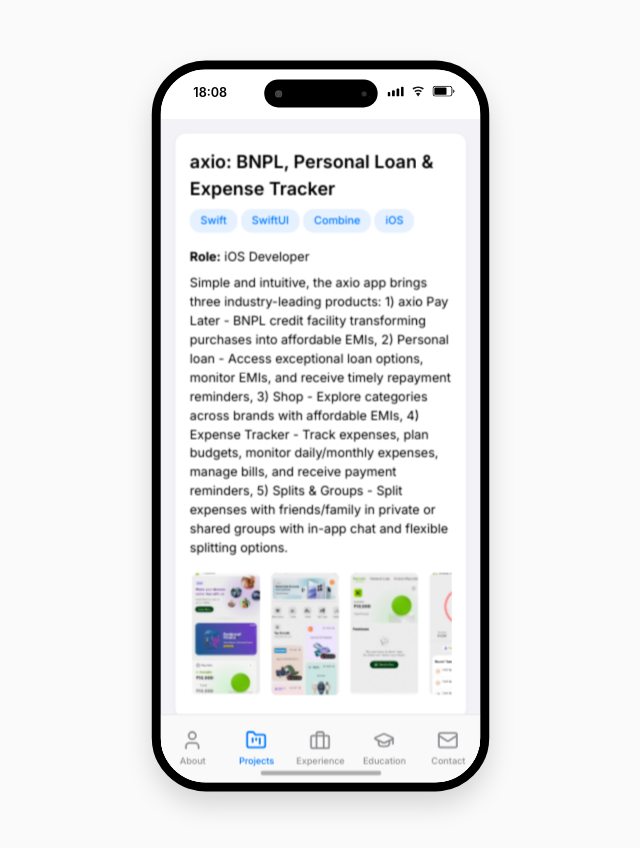
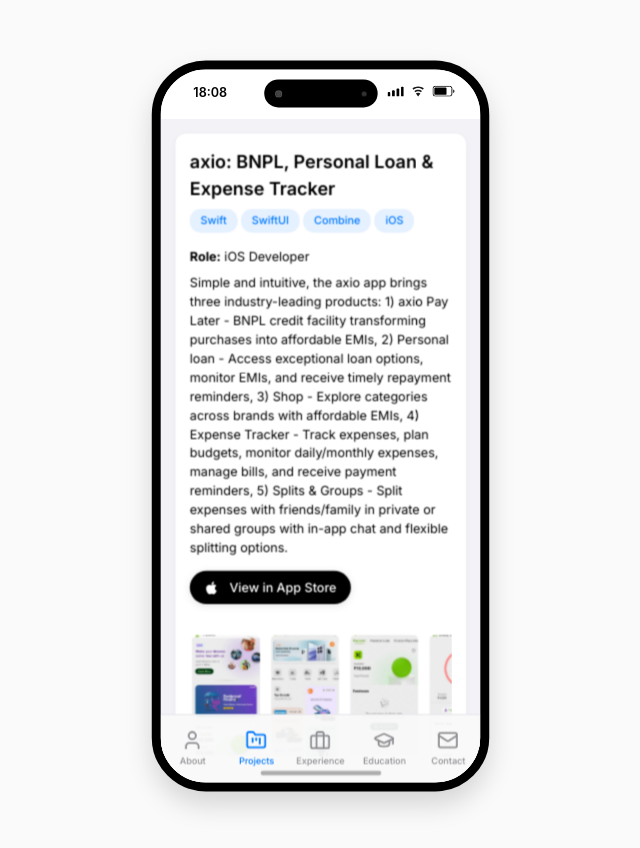
Before and after one commit to draj222/hidheerajios, a React (Vite) app: page / in a window 1280 px wide. Both pictures are taken after a click on the button "Projects". Shown: the top 848 px of the page, without its empty margins (320-960 px from the left). Built offline with nearby package versions, Linux system fonts and the light colour scheme.

Commit message:
page title

```diff
--- a/src/App.tsx
+++ b/src/App.tsx
@@ -8,12 +8,17 @@
 import Contact from './components/Contact';
 import Header from './components/Header';
 import './styles/App.css';
+import resumeData from './resume.json';
 
 function App() {
   const [activeTab, setActiveTab] = useState('about');
   const [isDesktop, setIsDesktop] = useState(window.innerWidth >= 768);
 
   useEffect(() => {
+    // Set document title based on resume data
+    const { name, title } = resumeData.basics;
+    document.title = `${name} - ${title}`;
+
     const handleResize = () => {
       setIsDesktop(window.innerWidth >= 768);
     };
@@ -41,7 +46,7 @@
 
   const appContent = (
     <div className="ios-app">
-      <Header activeTab={activeTab} />
+      <Header />
       <main className="ios-content">
         {renderContent()}
       </main>
--- a/src/components/ProjectCard.tsx
+++ b/src/components/ProjectCard.tsx
@@ -12,7 +12,6 @@
   description: string;
   folderName: string;
   appLink?: string;
-  featuresLink?: string;
   screenshots: string[];
 }
 
@@ -72,11 +71,13 @@
 
         <p className="project-description">{project.description}</p>
 
-        {(project.appLink || project.featuresLink) && (
-          <div className="project-links">
-            {project.appLink && <a href={project.appLink} className="ios-button" target="_blank" rel="noopener noreferrer">App Link</a>}
-            {project.featuresLink && <a href={project.featuresLink} className="ios-button" target="_blank" rel="noopener noreferrer">Features</a>}
-          </div>
+        {project.appLink && (
+          <a href={project.appLink} className="app-link-button" target="_blank" rel="noopener noreferrer">
+            <svg xmlns="http://www.w3.org/2000/svg" viewBox="0 0 384 512" width="16" height="16" fill="currentColor" className="app-link-icon">
+              <path d="M318.7 268.7c-.2-36.7 16.4-64.4 50-84.8-18.8-26.9-47.2-41.7-84.7-44.6-35.5-2.8-74.3 20.7-88.5 20.7-15 0-49.4-19.7-76.4-19.7C63.3 141.2 4 184.8 4 273.5q0 39.3 14.4 81.2c12.8 36.7 59 126.7 107.2 125.2 25.2-.6 43-17.9 75.8-17.9 31.8 0 48.3 17.9 76.4 17.9 48.6-.7 90.4-82.5 102.6-119.3-65.2-30.7-61.7-90-61.7-91.9zm-56.6-164.2c27.3-32.4 24.8-61.9 24-72.5-24.1 1.4-52 16.4-67.9 34.9-17.5 19.8-27.8 44.3-25.6 71.9 26.1 2 49.9-11.4 69.5-34.3z"/>
+            </svg>
+            <span>View in App Store</span>
+          </a>
         )}
       </div>
 
--- a/src/resume.json
+++ b/src/resume.json
@@ -94,6 +94,7 @@
       "technology": "iOS",
       "folderName": "axio",
       "description": "Simple and intuitive, the axio app brings three industry-leading products: 1) axio Pay Later - BNPL credit facility transforming purchases into affordable EMIs, 2) Personal loan - Access exceptional loan options, monitor EMIs, and receive timely repayment reminders, 3) Shop - Explore categories across brands with affordable EMIs, 4) Expense Tracker - Track expenses, plan budgets, monitor daily/monthly expenses, manage bills, and receive payment reminders, 5) Splits & Groups - Split expenses with friends/family in private or shared groups with in-app chat and flexible splitting options.",
+      "appLink": "https://apps.apple.com/in/app/axio-bnpl-personal-loan/id6449531839",
       "screenshots": [
         "./assets/projects/axio/screenshot-1.png",
         "./assets/projects/axio/screenshot-2.png",
@@ -114,7 +115,6 @@
       "folderName": "my-telstra",
       "description": "The My Telstra app is helping over 4.5 million users securely access and manage their Telstra accounts and services. Sign in with a Telstra ID or create one when you've downloaded the app and get the latest on your services, Telstra Plus points, bills and payments when you want it, shop latest devices and accessories and get help when you need it, all in one place.",
       "appLink": "https://apps.apple.com/us/app/my-telstra/id543829966",
-      "featuresLink": "https://www.telstra.com.au/mytelstra#get-the-app",
       "screenshots": [
         "./assets/projects/my-telstra/screenshot-1.png",
         "./assets/projects/my-telstra/screenshot-2.png",
--- a/src/styles/ProjectCard.css
+++ b/src/styles/ProjectCard.css
@@ -50,10 +50,31 @@
   color: var(--ios-text-primary);
 }
 
-.project-links {
-  display: flex;
-  gap: var(--spacing-sm);
+/* App Store link button */
+.app-link-button {
+  display: inline-flex;
+  align-items: center;
+  gap: 8px;
+  background-color: #000;
+  color: #fff;
+  font-size: 14px;
+  font-weight: 500;
+  padding: 8px 16px;
+  border-radius: 20px;
+  text-decoration: none;
+  transition: all 0.2s ease;
   margin-bottom: var(--spacing-md);
+  box-shadow: 0 2px 8px rgba(0, 0, 0, 0.1);
+}
+
+.app-link-button:hover {
+  background-color: #333;
+  transform: translateY(-2px);
+  box-shadow: 0 4px 12px rgba(0, 0, 0, 0.15);
+}
+
+.app-link-icon {
+  margin-right: 4px;
 }
 
 /* Thumbnails row */
```
